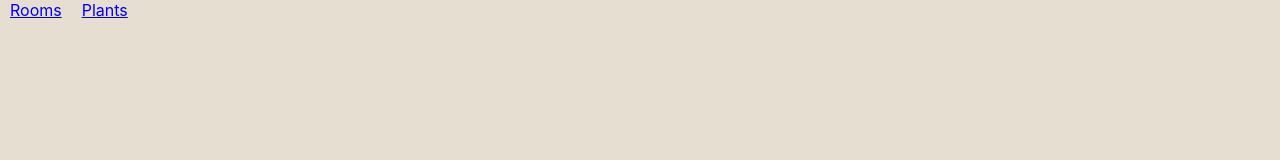
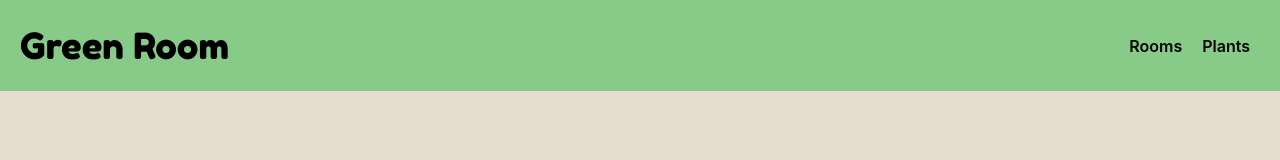
Before and after one commit to jordanje/Green-Zone, a React (Create React App) app: page / in a window 1280 px wide. Shown: the top 160 px of the page. Built offline with nearby package versions, Linux system fonts and the light colour scheme; no server answers.

Commit message:
navbar styling:

```diff
--- a/src/components/NavBar.css
+++ b/src/components/NavBar.css
@@ -1,8 +1,22 @@
 .navbar {
-    height: 100px;
-    text-align: left;
+    display: flex;
+    align-items: center;
+    justify-content: space-between;
+    padding-left: 20px;
+    padding-right: 20px;
+    background-color: rgb(136, 203, 136);
+
 }
 
-.nav-link {
+.navbar h1 {
+    font-family: 'Fredoka One', cursive;
+    font-weight: 400;
+    font-size: 36px;
+}
+
+.nav-links a{
+    color:black;
+    text-decoration: none;
     padding: 10px;
+    font-weight: 600;
 }
--- a/src/components/NavBar.js
+++ b/src/components/NavBar.js
@@ -5,8 +5,12 @@ import "./NavBar.css"
 function NavBar() {
     return (
         <div className="navbar">
-            <NavLink className="nav-link" to="/rooms">Rooms</NavLink>
-            <NavLink className="nav-link" to="/plants">Plants</NavLink>
+            <h1>Green Room</h1>
+            <div className="nav-links">
+                <NavLink className="link" to="/rooms">Rooms</NavLink>
+                <NavLink className="link" to="/plants">Plants</NavLink>
+            </div>
+
         </div>
       )}
 export default NavBar
```
